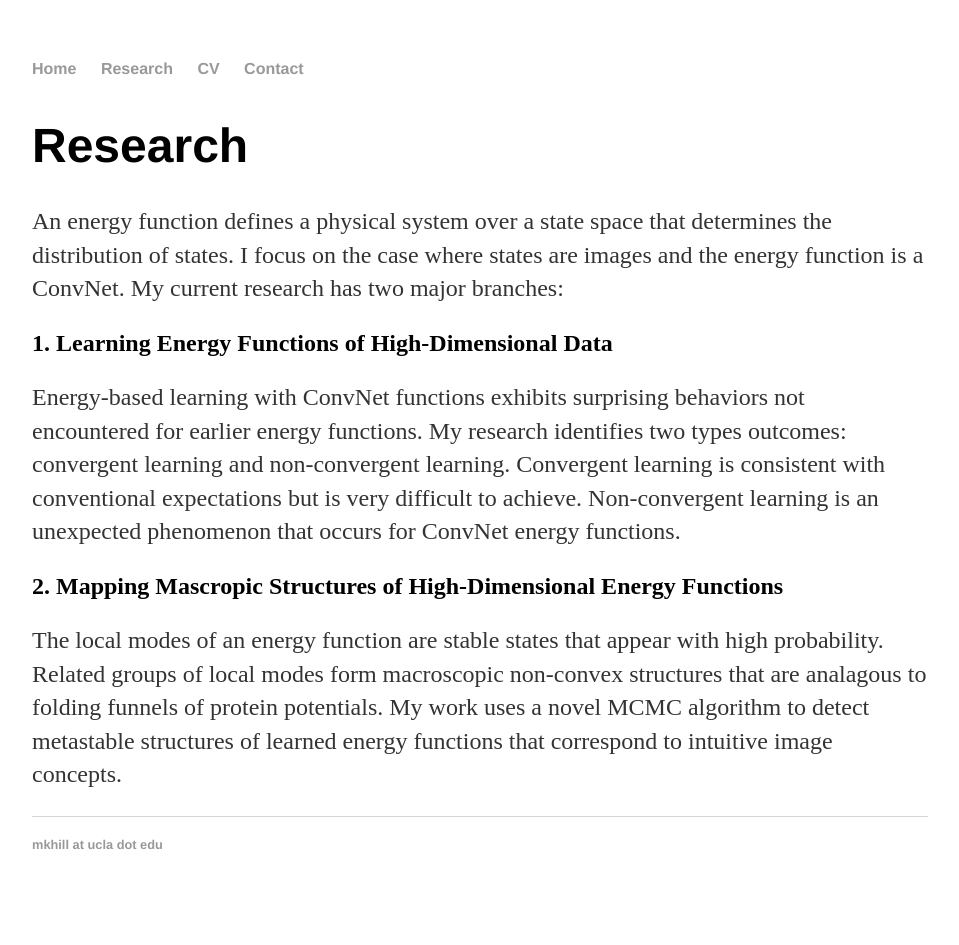
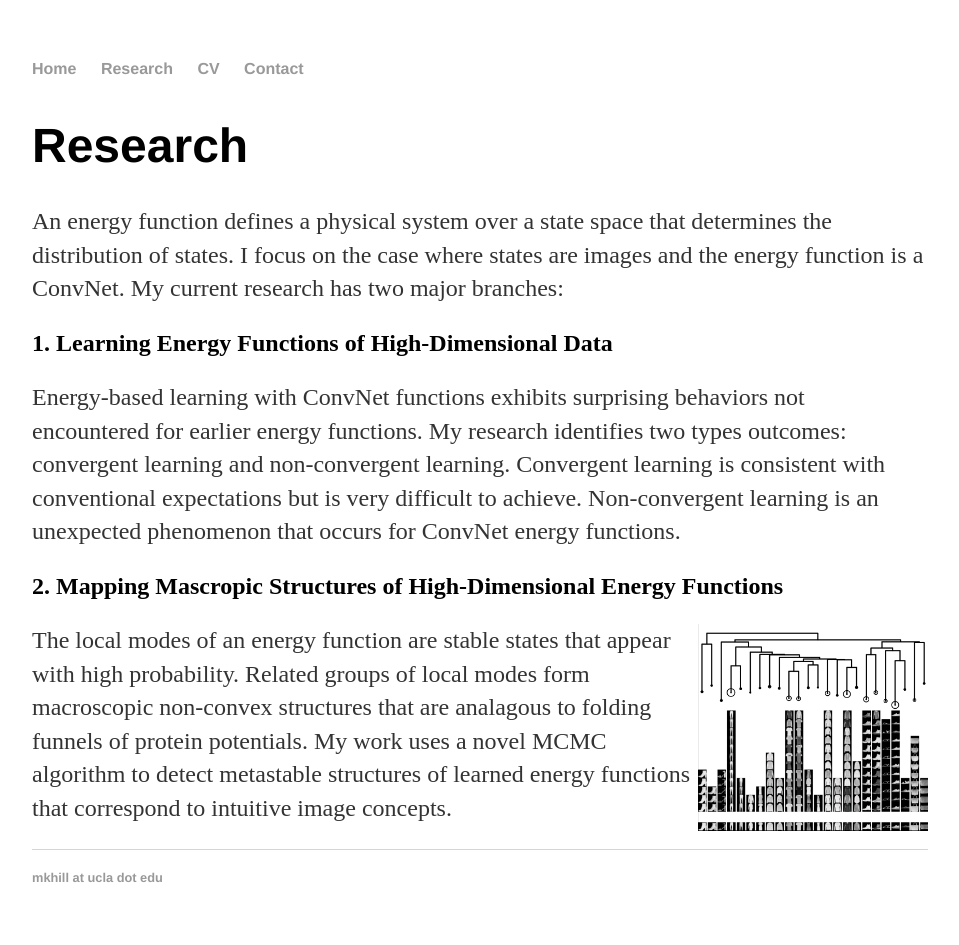
Before and after one commit to point0bar1/point0bar1.github.io, a Jekyll site: the page built from research/index.html, in a window 1280 px wide. Shown: the whole page, without its empty margins (160-1119 px from the left). Built offline with Jekyll 4.4.1, drawn with Linux system fonts in a browser that asks for light colours; before the commit the page ends 912 px from its top, so only the background shows below that.

Commit message:
Update index.html

```diff
--- a/research/index.html
+++ b/research/index.html
@@ -22,6 +22,7 @@ title: Mitch Hill (Research)
 <h2> 2. Mapping Mascropic Structures of High-Dimensional Energy Functions </h2>
 
 <p>
+  <img align="right" src="fashionmnist_viz.png" width=230>
   The local modes of an energy function are stable states that appear with high probability.
   Related groups of local modes form macroscopic non-convex structures that are analagous to folding funnels of protein potentials.
   My work uses a novel MCMC algorithm to detect metastable structures of learned energy functions that correspond to intuitive image concepts.
```
